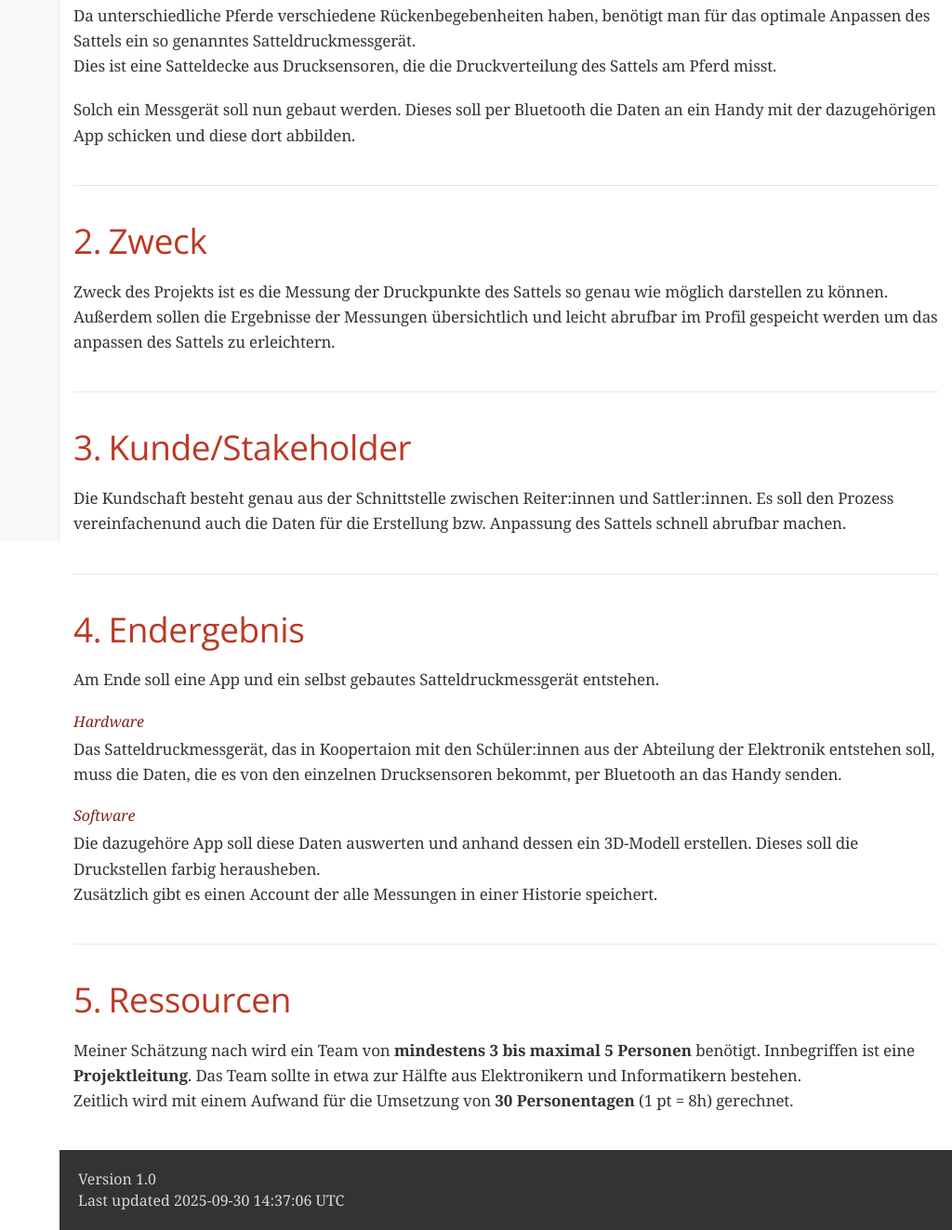
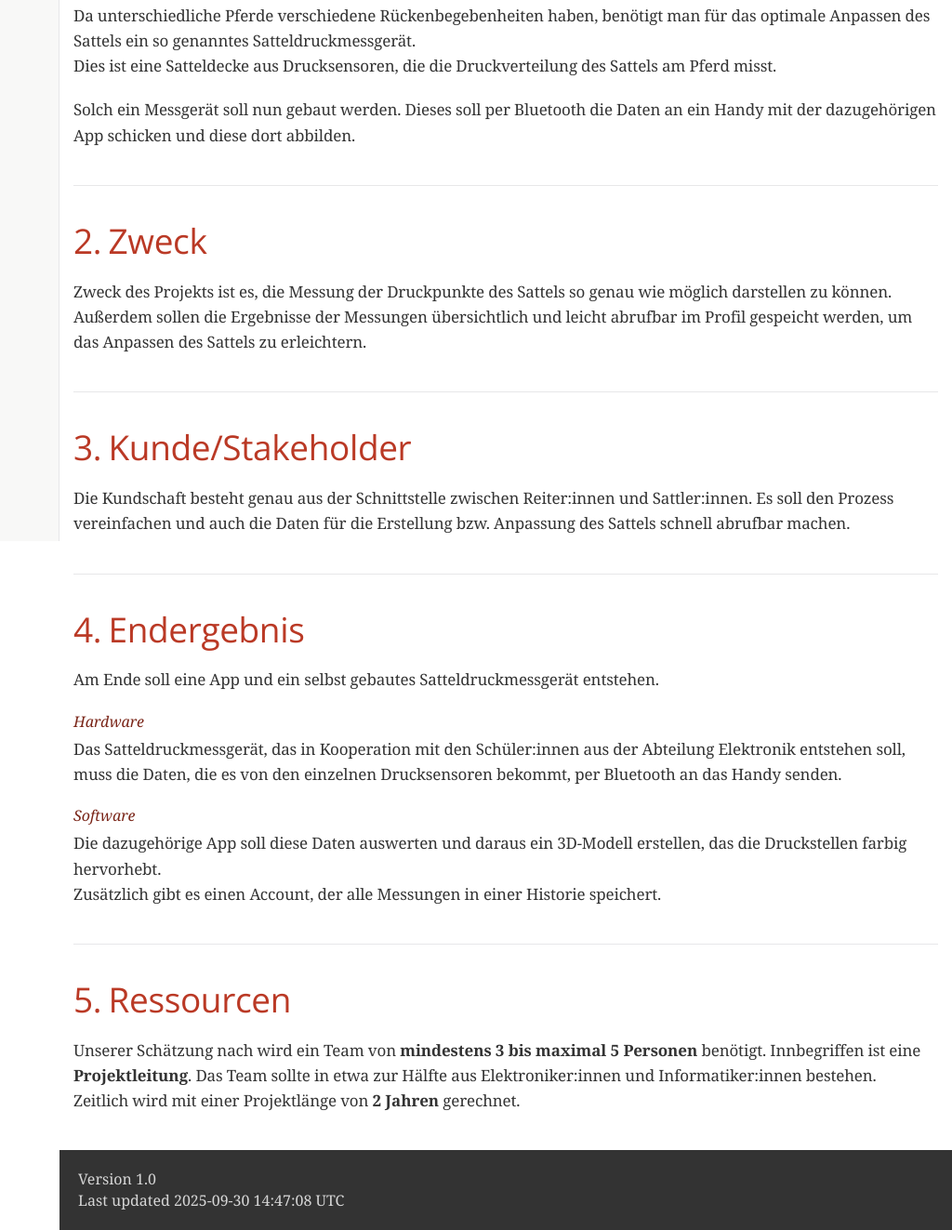
Before and after one commit to floradallinger/equipressure, a plain HTML site: page projektantrag.html in a window 1280 px wide. Shown: the part 218-1541 px from the top of the page at 93% size, without its empty margins (256-1280 px from the left). Drawn offline with nearby package versions, Linux system fonts and the light colour scheme; a web font is replaced by a local one.

Commit message:
Deploying to gh-pages from @ floradallinger/equipressure@49149277c639a4878a1b8be9361b849e6552f0b4 🚀

```diff
--- a/projektantrag.html
+++ b/projektantrag.html
@@ -452,7 +452,7 @@ body.book #toc,body.book #preamble,body.book h1.sect0,body.book .sect1>h2{page-b
 <span id="author" class="author">Flora Dallinger, Katharina Einzenberger &amp; Lena Graßauer</span><br>
 <span id="revnumber">version 1.0,</span>
 <span id="revdate">2025-09-30</span>
-<br><span id="revremark">Projektantrag</span>
+<br><span id="revremark">, Projektantrag</span>
 </div>
 <div id="toc" class="toc2">
 <div id="toctitle">Table of Contents</div>
@@ -485,9 +485,9 @@ schicken und diese dort abbilden.</p>
 <h2 id="_zweck"><a class="anchor" href="#_zweck"></a>2. Zweck</h2>
 <div class="sectionbody">
 <div class="paragraph">
-<p>Zweck des Projekts ist es die Messung der Druckpunkte des Sattels so genau wie möglich darstellen zu können.
-Außerdem sollen die Ergebnisse der Messungen übersichtlich und leicht abrufbar im Profil gespeicht werden
-um das anpassen des Sattels zu erleichtern.</p>
+<p>Zweck des Projekts ist es, die Messung der Druckpunkte des Sattels so genau wie möglich darstellen zu können.
+Außerdem sollen die Ergebnisse der Messungen übersichtlich und leicht abrufbar im Profil gespeicht werden,
+um das Anpassen des Sattels zu erleichtern.</p>
 </div>
 </div>
 </div>
@@ -496,7 +496,7 @@ um das anpassen des Sattels zu erleichtern.</p>
 <div class="sectionbody">
 <div class="paragraph">
 <p>Die Kundschaft besteht genau aus der Schnittstelle zwischen Reiter:innen und Sattler:innen. Es soll den Prozess
-vereinfachenund auch die Daten für die Erstellung bzw. Anpassung des Sattels schnell abrufbar machen.</p>
+vereinfachen und auch die Daten für die Erstellung bzw. Anpassung des Sattels schnell abrufbar machen.</p>
 </div>
 </div>
 </div>
@@ -508,14 +508,13 @@ vereinfachenund auch die Daten für die Erstellung bzw. Anpassung des Sattels sc
 </div>
 <div class="paragraph">
 <div class="title">Hardware</div>
-<p>Das Satteldruckmessgerät, das in Koopertaion mit den Schüler:innen aus der Abteilung der Elektronik entstehen soll,
+<p>Das Satteldruckmessgerät, das in Kooperation mit den Schüler:innen aus der Abteilung Elektronik entstehen soll,
 muss die Daten, die es von den einzelnen Drucksensoren bekommt, per Bluetooth an das Handy senden.</p>
 </div>
 <div class="paragraph">
 <div class="title">Software</div>
-<p>Die dazugehöre App soll diese Daten auswerten und anhand dessen ein 3D-Modell erstellen. Dieses soll die Druckstellen
-farbig herausheben.<br>
-Zusätzlich gibt es einen Account der alle Messungen in einer Historie speichert.</p>
+<p>Die dazugehörige App soll diese Daten auswerten und daraus ein 3D-Modell erstellen, das die Druckstellen farbig hervorhebt.<br>
+Zusätzlich gibt es einen Account, der alle Messungen in einer Historie speichert.</p>
 </div>
 </div>
 </div>
@@ -523,9 +522,9 @@ Zusätzlich gibt es einen Account der alle Messungen in einer Historie speichert
 <h2 id="_ressourcen"><a class="anchor" href="#_ressourcen"></a>5. Ressourcen</h2>
 <div class="sectionbody">
 <div class="paragraph">
-<p>Meiner Schätzung nach wird ein Team von <strong>mindestens 3 bis maximal 5 Personen</strong> benötigt. Innbegriffen ist eine <strong>Projektleitung</strong>.
-Das Team sollte in etwa zur Hälfte aus Elektronikern und Informatikern bestehen.<br>
-Zeitlich wird mit einem Aufwand für die Umsetzung von <strong>30 Personentagen</strong> (1 pt = 8h) gerechnet.</p>
+<p>Unserer Schätzung nach wird ein Team von <strong>mindestens 3 bis maximal 5 Personen</strong> benötigt. Innbegriffen ist eine <strong>Projektleitung</strong>.
+Das Team sollte in etwa zur Hälfte aus Elektroniker:innen und Informatiker:innen bestehen.<br>
+Zeitlich wird mit einer Projektlänge von <strong>2 Jahren</strong> gerechnet.</p>
 </div>
 </div>
 </div>
@@ -533,7 +532,7 @@ Zeitlich wird mit einem Aufwand für die Umsetzung von <strong>30 Personentagen<
 <div id="footer">
 <div id="footer-text">
 Version 1.0<br>
-Last updated 2025-09-30 14:37:06 UTC
+Last updated 2025-09-30 14:47:08 UTC
 </div>
 </div>
 </body>
```
Also changed, not shown: minutes-of-meeting.html (+1 -1 lines), pflichtenheft.html (+1 -1 lines), projektauftrag.html (+1 -1 lines).
